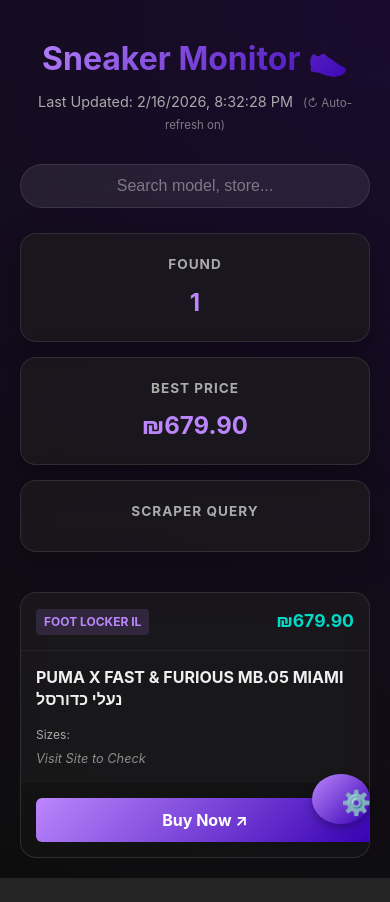
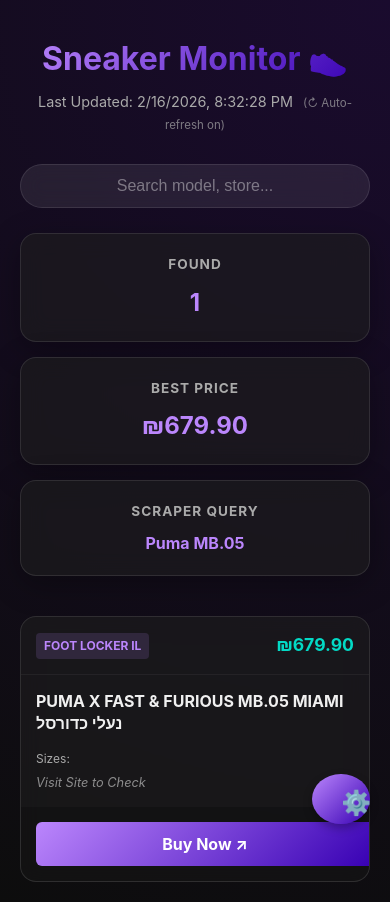
Before and after one commit to idobahir78/SneakerMonitor, a React app in the folder frontend/: page / in a window 390 px wide. Before the commit the page ends 878 px from the top, so only its background shows below. Built offline with nearby package versions, Linux system fonts and the light colour scheme; the HTML template or start-up script is replaced by a standard one.

Commit message:
Fix UI status indicators, search term display, and Buy Now button responsiveness

```diff
--- a/frontend/src/components/Dashboard.css
+++ b/frontend/src/components/Dashboard.css
@@ -275,11 +275,14 @@
     text-decoration: none;
     font-weight: bold;
     border-radius: 6px;
-    transition: opacity 0.2s;
+    transition: all 0.2s;
+    position: relative;
+    z-index: 5;
 }
 
 .buy-button:hover {
     opacity: 0.9;
+    transform: translateY(-2px);
 }
 
 /* Loading & Error */
--- a/frontend/src/components/Dashboard.jsx
+++ b/frontend/src/components/Dashboard.jsx
@@ -81,15 +81,14 @@
     const handleScrapeTrigger = (options = {}) => {
         console.log('Scrape triggered via UI', options);
 
-        // If progressive mode is enabled, immediately start fast polling
-        if (options.progressiveMode) {
-            setIsScanning(true); // Force fast polling mode
+        // Immediately start fast polling and show scanning status
+        setIsScanning(true);
 
-            // After 5 minutes, revert to normal polling (GitHub Actions should be done by then)
-            setTimeout(() => {
-                setIsScanning(false);
-            }, 5 * 60 * 1000); // 5 minutes
-        }
+        // Revert to normal polling after 10 minutes or check again on next fetch
+        // (The jsonData.isRunning will keep it true if still scraping)
+        setTimeout(() => {
+            fetchData(); // One final check
+        }, 10 * 60 * 1000);
     };
 
     return (
@@ -136,7 +135,7 @@
                     </div>
                     <div className="stat-card">
                         <h3>Scraper Query</h3>
-                        <p className="stat-value small">{searchTerm}</p>
+                        <p className="stat-value small" title={effectiveSearchTerm}>{effectiveSearchTerm}</p>
                     </div>
                 </div>
             </header>
@@ -149,8 +148,8 @@
                         <small>(Scraped for: {effectiveSearchTerm})</small>
                     </div>
                 ) : (
-                    filteredResults.map((item, index) => (
-                        <ShoeCard key={index} item={item} />
+                    filteredResults.map((item) => (
+                        <ShoeCard key={item.link} item={item} />
                     ))
                 )}
             </main>
--- a/frontend/src/components/ShoeCard.jsx
+++ b/frontend/src/components/ShoeCard.jsx
@@ -36,8 +36,17 @@
                 </div>
             </div>
 
-            <div className="card-footer">
-                <a href={item.link} target="_blank" rel="noopener noreferrer" className="buy-button">
+            <div className="card-footer" onClick={(e) => e.stopPropagation()}>
+                <a
+                    href={item.link}
+                    target="_blank"
+                    rel="noopener noreferrer"
+                    className="buy-button"
+                    onClick={(e) => {
+                        // Ensure the link click is not intercepted
+                        console.log(`Navigating to: ${item.link}`);
+                    }}
+                >
                     Buy Now ↗
                 </a>
             </div>
```
